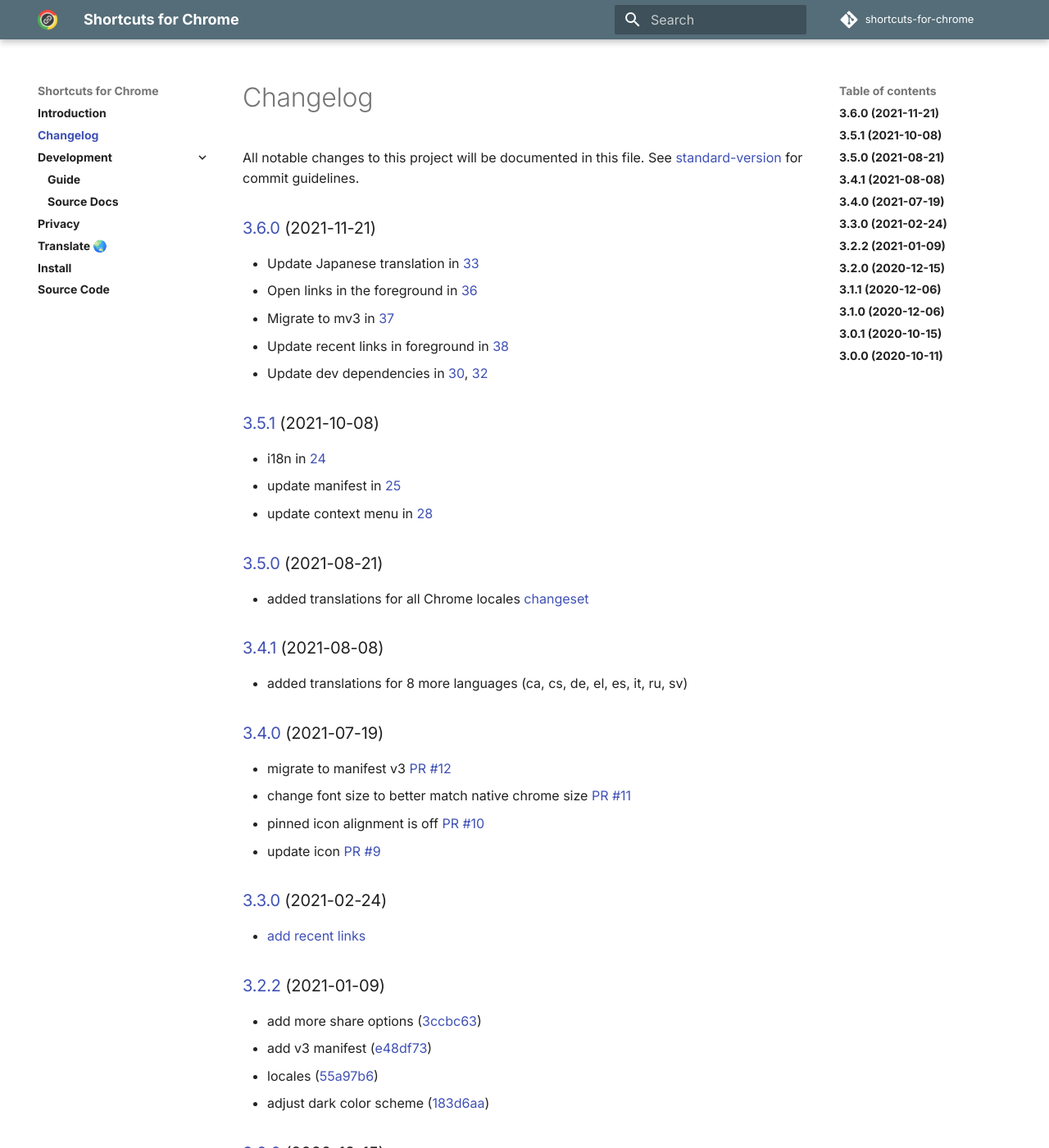
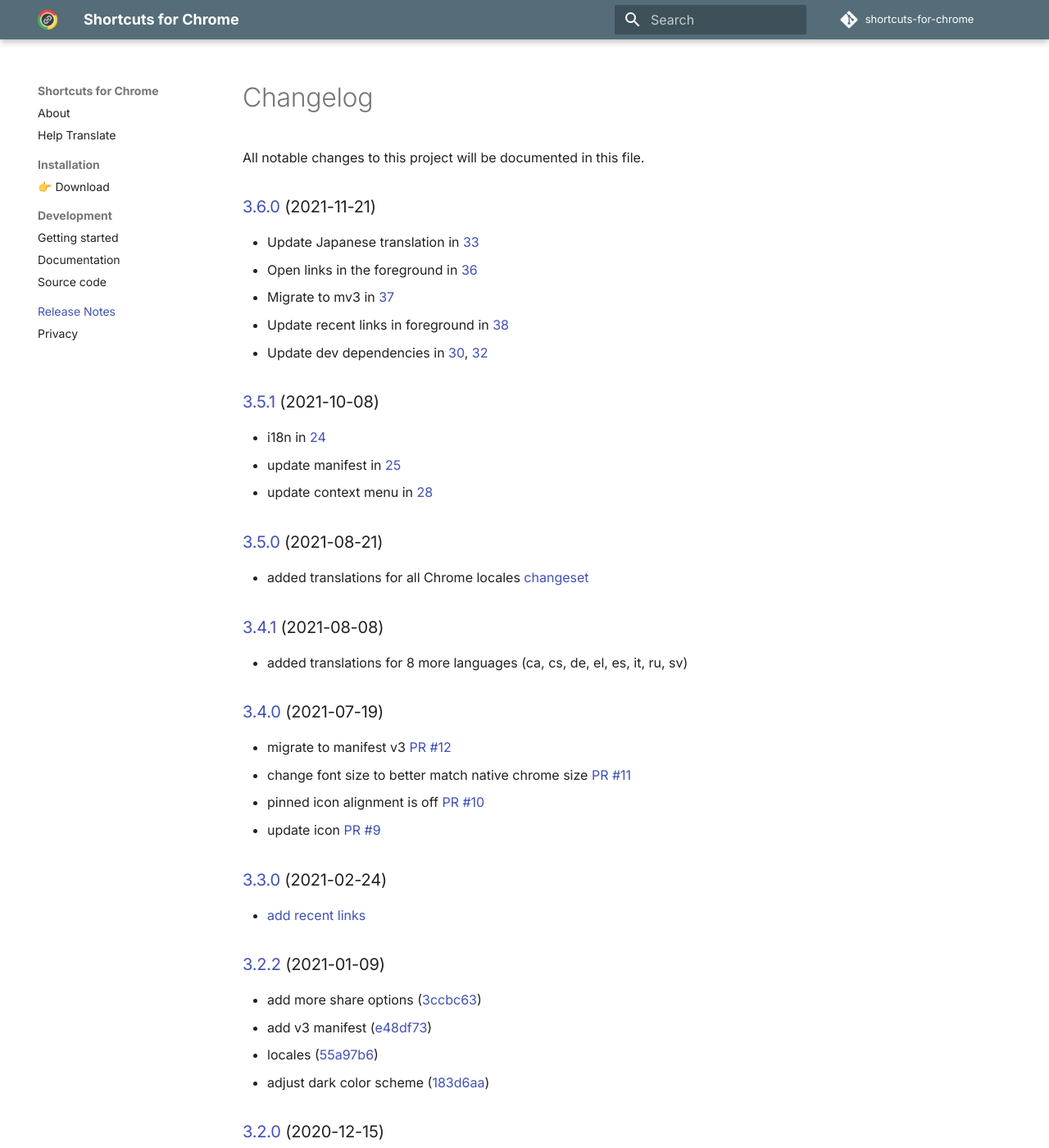
Before and after one commit to MobileFirstLLC/shortcuts-for-chrome, an MkDocs documentation site: the page built from docs/changelog.md, in a window 1280 px wide and 1400 px high. Shown: the whole window at 82% size. Built offline with MkDocs 1.6.1 and Material for MkDocs 9.7.7, drawn with Linux system fonts in a browser that asks for light colours; comment, search, counter and statistics services are not loaded.

Commit message:
improve docs

```diff
--- a/docs/changelog.md
+++ b/docs/changelog.md
@@ -1,6 +1,12 @@
+---
+hide:
+- toc
+---
+
 # Changelog
 
-All notable changes to this project will be documented in this file. See [standard-version](https://github.com/conventional-changelog/standard-version) for commit guidelines.
+All notable changes to this project will be documented in this file.
+
 
 ### [3.6.0](https://github.com/MobileFirstLLC/shortcuts-for-chrome/compare/v3.5.1...v3.6.0) (2021-11-21)
 
--- a/docs/privacy.md
+++ b/docs/privacy.md
@@ -14,4 +19,6 @@
 
 By using the app the user accepts this policy.
 
-Last modified: August 21, 2021. [Changelog](https://github.com/MobileFirstLLC/shortcuts-for-chrome/commits/main/docs/files/privacy.md)
+***
+
+Last modified: December 11, 2021. &nbsp; [(Changelog)](https://github.com/MobileFirstLLC/shortcuts-for-chrome/commits/main/docs/files/privacy.md)
--- a/docs/style.css
+++ b/docs/style.css
@@ -1,4 +1,8 @@
-.md-main__inner{padding-bottom: 3em}
-.page-intro{font-size:1.3em;line-height:1.7;}
+.md-main__inner{padding-bottom: 3rem}
 .highlighttable td pre {line-height: 1.9;}
-.md-nav__item{font-weight: bold}
+
+.md-typeset table:not([class]) {font-size: .70rem;}
+article h2{font-weight: 500;}
+
+article.md-content__inner > h2::before {content:' '; border-top:1px solid #ddd; display:block; margin: 3rem auto; width:100%;}
+article.md-content__inner > h1 + h2::before{display:none!important;}
--- a/mkdocs.yml
+++ b/mkdocs.yml
@@ -1,5 +1,5 @@
 site_name: Shortcuts for Chrome
-site_description:
+site_description: Chrome extension that adds a handy menu of Chrome URLs
 site_author: '@mobilefirstllc'
 docs_dir: ./docs
 site_url: https://oss.mobilefirst.me/shortcuts-for-chrome/
@@ -9,15 +9,16 @@
 use_directory_urls: true
 
 nav:
-  - Introduction: index.md
-  - Changelog: changelog.md
+  - About: index.md
+  - Help Translate: https://poeditor.com/join/project?hash=c2ihN8duR2
+  - Installation:
+    - "👉 Download": https://chrome.google.com/webstore/detail/shortcuts-for-chrome/jnmekaomnicdcpgdndekkmojfomifjal
   - Development:
-    - Guide: dev_guide.md
-    - Source Docs: api.md
+    - Getting started: dev_guide.md
+    - Documentation: api.md
+    - Source code: https://github.com/MobileFirstLLC/shortcuts-for-chrome
+  - Release Notes: changelog.md
   - Privacy: privacy.md
-  - "Translate 🌏": https://poeditor.com/join/project?hash=c2ihN8duR2
-  - Install: https://chrome.google.com/webstore/detail/shortcuts-for-chrome/jnmekaomnicdcpgdndekkmojfomifjal
-  - Source Code: https://github.com/MobileFirstLLC/shortcuts-for-chrome
 
 extra_css:
   - style.css
@@ -31,14 +32,23 @@
   favicon: '/shortcuts-for-chrome/favicon.png'
   features:
     - navigation.expand
+    - navigation.sections
+    - navigation.top
+    - content.code.annotate
+    - navigation.toc
+    - toc.integrate
   palette:
     scheme: light
     primary: "blue grey"
     accent: blue
   font:
     text: Inter
+    code: 'Roboto Mono'
 
 markdown_extensions:
+  - toc:
+      permalink: true
+      toc_depth: 2
   - admonition
   - pymdownx.inlinehilite
   - pymdownx.superfences
--- a/package.json
+++ b/package.json
@@ -16,7 +16,7 @@
   "scripts": {
     "start": "npm run translate && xt-build -e dev -w",
     "build": "npm run translate && xt-build -e prod",
-    "docs": "xt-docs -c docs/config.json",
+    "docs": "jsdoc2md ./src/**/*.js > docs/api.md",
     "test": "xt-test",
     "clean": "xt-clean",
     "sync": "xt-sync",
@@ -24,8 +24,7 @@
     "translate": "node translate.js",
     "push_tags": "git push --follow-tags origin main",
     "patch": "npx standard-version --release-as patch && npm run push_tags",
-    "minor": "npx standard-version --release-as minor && npm run push_tags",
-    "mkdocs": "jsdoc2md ./src/**/*.js > docs/api.md"
+    "minor": "npx standard-version --release-as minor && npm run push_tags"
   },
   "devDependencies": {
     "cws-publish": "2.0.7",
```
Also changed, not shown: other parts of docs/privacy.md (+5 -0 lines), docs/api.md (+10 -9 lines), 1 other file.
